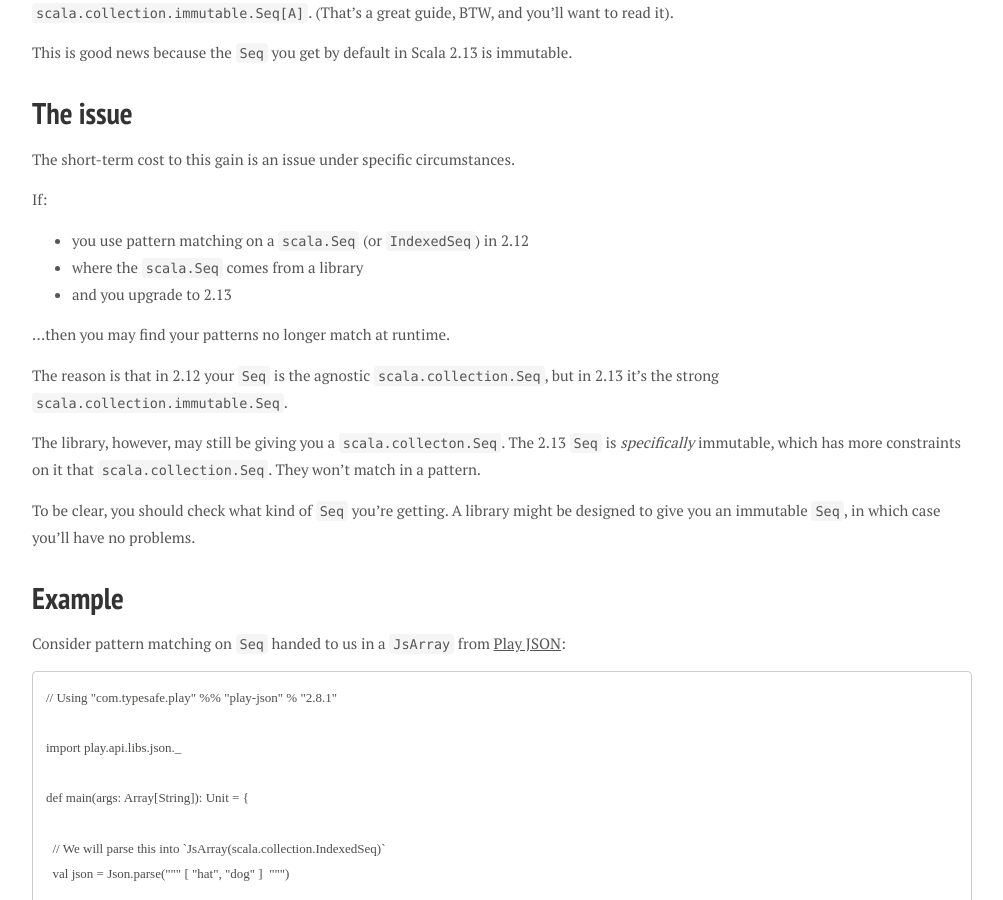
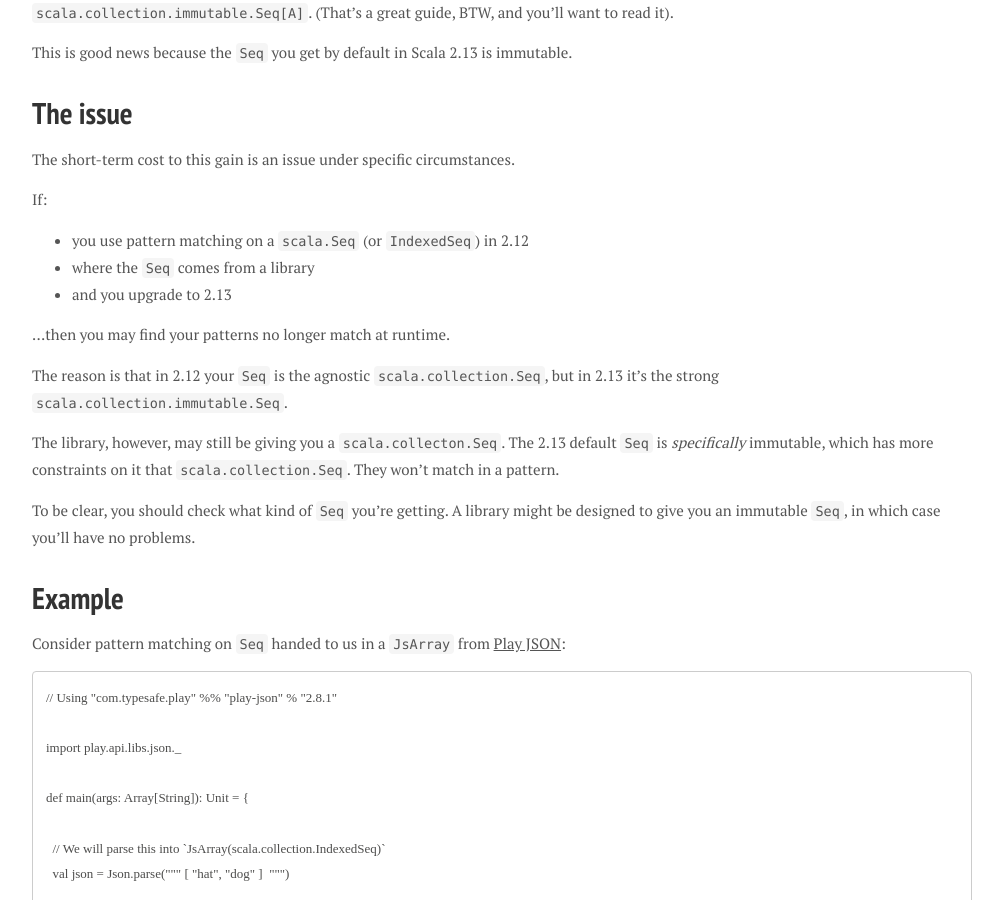
Before and after one commit to d6y/richard.dallaway.com, a Jekyll site: the page built from _posts/2020-05-05-seq-porting.md, in a window 1280 px wide and 900 px high, scrolled down 457 px. Shown: the whole window, without its empty margins (138-1141 px from the left). Built offline with Jekyll 4.4.1, drawn with Linux system fonts in a browser that asks for light colours; nearby versions of some CDN libraries; some web fonts are replaced.

Commit message:
removed a Seq confusion

```diff
--- a/_posts/2020-05-05-seq-porting.md
+++ b/_posts/2020-05-05-seq-porting.md
@@ -24,7 +24,7 @@ The short-term cost to this gain is an issue under specific circumstances.
 If:
 
 - you use pattern matching on a `scala.Seq` (or `IndexedSeq`) in 2.12
-- where the `scala.Seq` comes from a library
+- where the `Seq` comes from a library
 - and you upgrade to 2.13
 
 ...then you may find your patterns no longer match at runtime.
@@ -33,7 +33,7 @@ The reason is that in 2.12 your `Seq` is the agnostic `scala.collection.Seq`,
 but in 2.13 it's the strong `scala.collection.immutable.Seq`.
 
 The library, however, may still be giving you a `scala.collecton.Seq`.
-The 2.13 `Seq` is _specifically_ immutable, which has more constraints on it that `scala.collection.Seq`.
+The 2.13 default `Seq` is _specifically_ immutable, which has more constraints on it that `scala.collection.Seq`.
 They won't match in a pattern.
 
 To be clear, you should check what kind of `Seq` you're getting.
```
